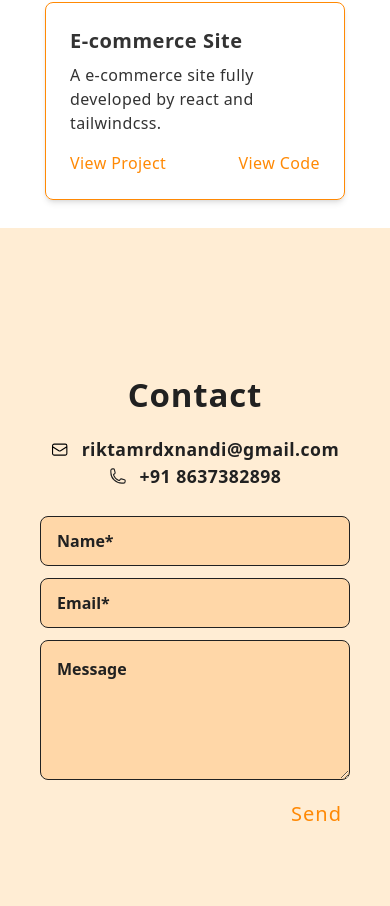
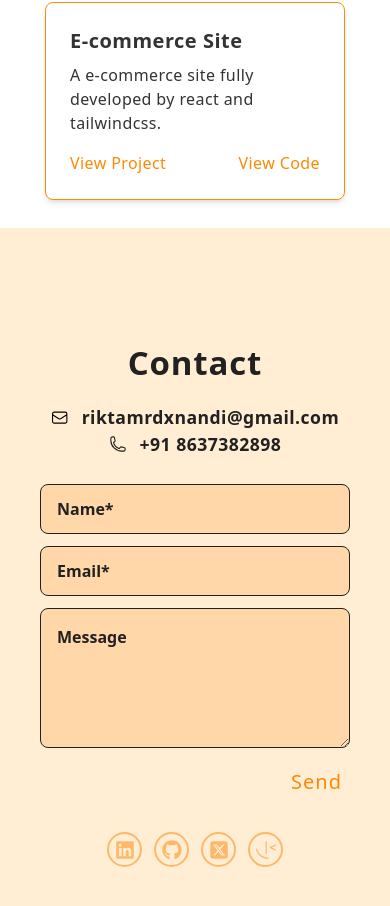
Before and after one commit to rdxnandi/My-Portfolio, a React (Vite) app: page / in a window 390 px wide. Shown: the part 3444-4350 px from the top of the page. Built offline with nearby package versions, Linux system fonts and the light colour scheme.

Commit message:
minor changes

```diff
--- a/src/pages/Contact.jsx
+++ b/src/pages/Contact.jsx
@@ -1,4 +1,7 @@
-import React, { useRef } from "react";
+import React from "react";
+import { FaLinkedin, FaGithub } from "react-icons/fa";
+import { FaSquareXTwitter } from "react-icons/fa6";
+import { SiFrontendmentor } from "react-icons/si";
 
 function Contact() {
   const onSubmit = async (event) => {
@@ -120,6 +123,43 @@ function Contact() {
             </button>
           </div>
         </form>
+
+        {/* Social link for mobile screen */}
+        <div className="flex gap-3 m-auto mt-7 lg:hidden">
+          <a
+            href="https://www.linkedin.com/in/riktam-nandi-1a0449319/"
+            target="_blank"
+            rel="noopener noreferrer"
+            className="flex items-center justify-center border-2 border-orange-300 rounded-full w-[35px] h-[35px]"
+          >
+            <FaLinkedin className="text-orange-300 text-xl" />
+          </a>
+          <a
+            href="https://github.com/rdxnandi"
+            target="_blank"
+            rel="noopener noreferrer"
+            className="flex items-center justify-center border-2 border-orange-300 rounded-full w-[35px] h-[35px]"
+          >
+            <FaGithub className="text-orange-300 text-xl" />
+          </a>
+          <a
+            href="#"
+            onClick={(e) => {
+              e.preventDefault();
+            }}
+            className="flex items-center justify-center border-2 border-orange-300 rounded-full w-[35px] h-[35px]"
+          >
+            <FaSquareXTwitter className="text-orange-300 text-xl" />
+          </a>
+          <a
+            href="https://www.frontendmentor.io/profile/rdxnandi"
+            target="_blank"
+            rel="noopener noreferrer"
+            className="flex items-center justify-center border-2 border-orange-300 rounded-full w-[35px] h-[35px]"
+          >
+            <SiFrontendmentor className="text-orange-300 text-xl" />
+          </a>
+        </div>
       </div>
     </section>
   );
```
